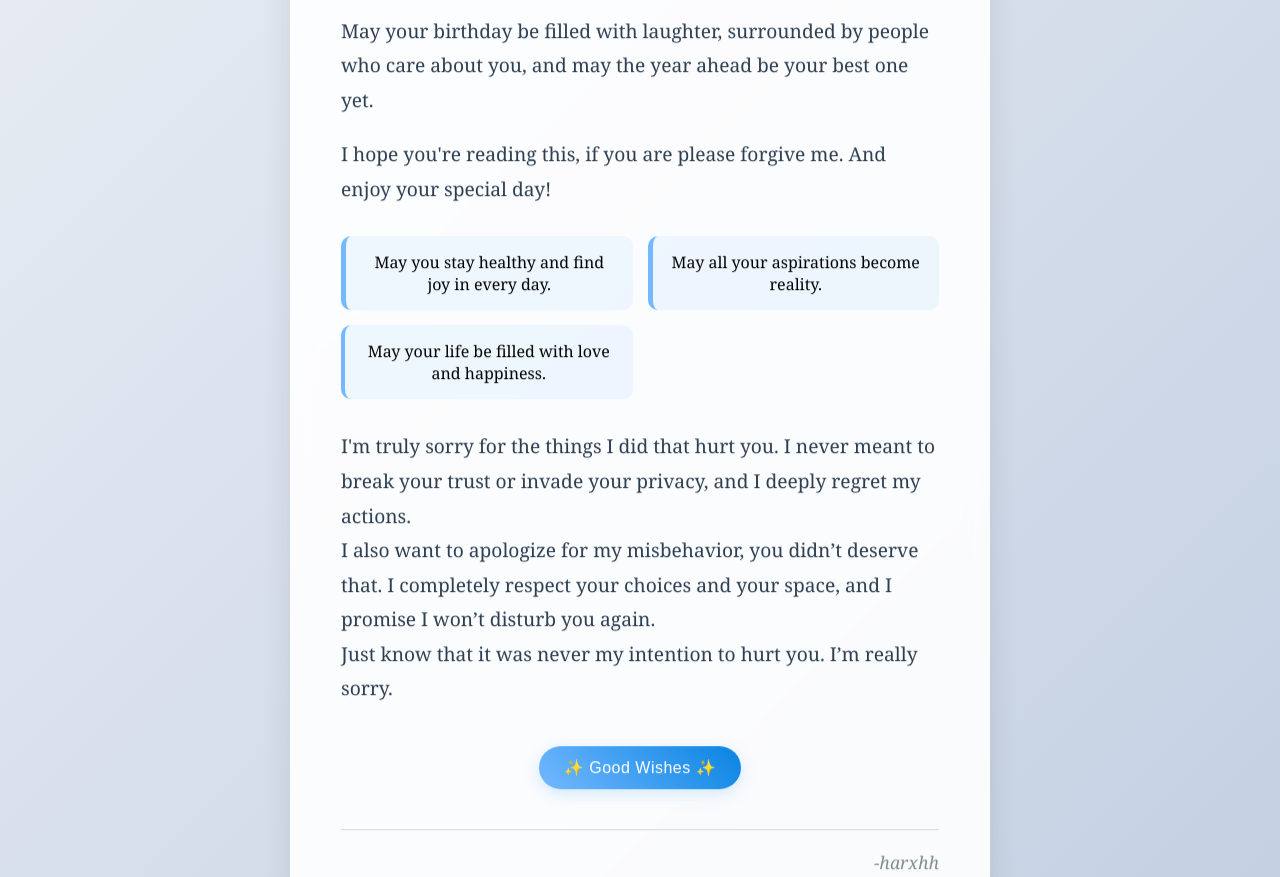
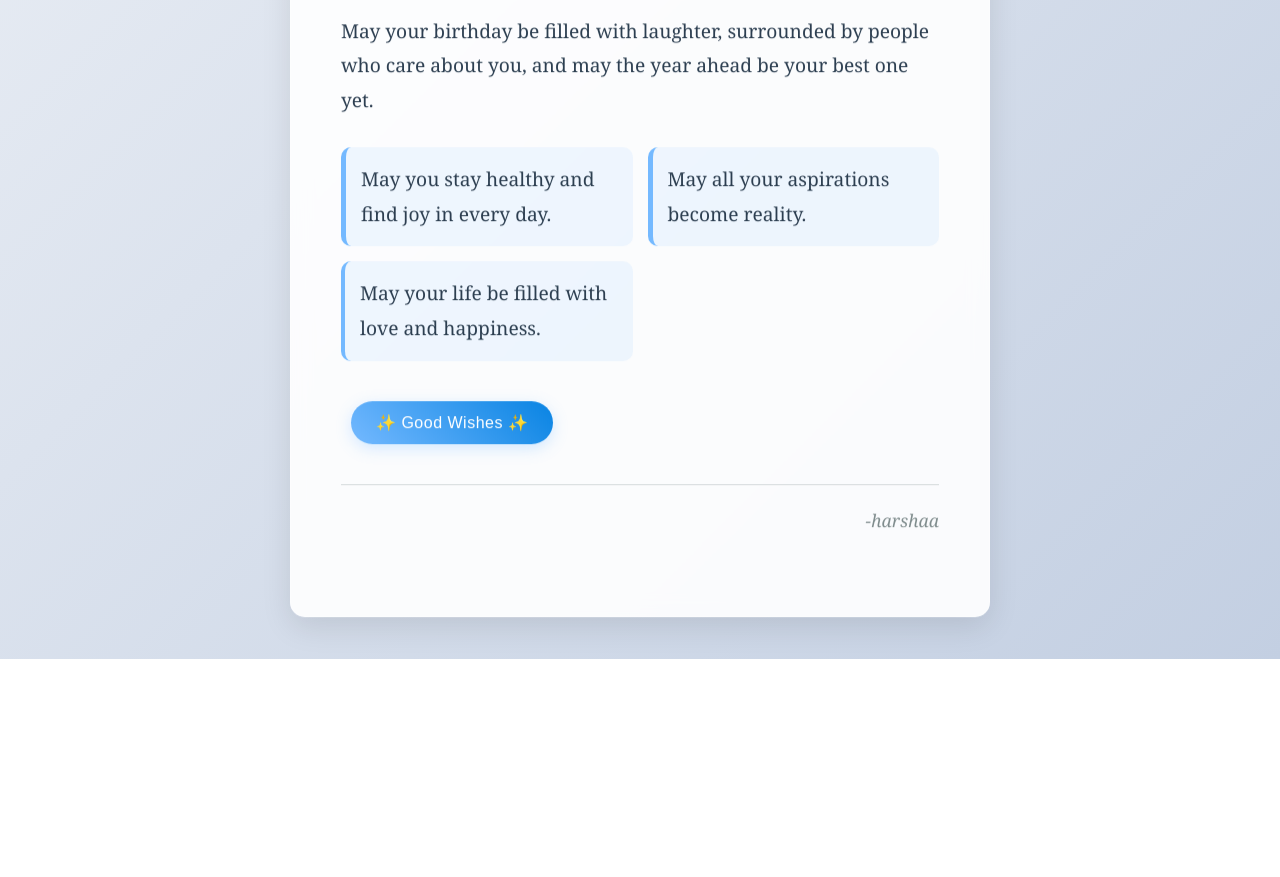
Before and after one commit to Harshaf112/bday-wish-12, a plain HTML site: page index.html in a window 1280 px wide. Shown: the part 980-1857 px from the top of the page. After the commit the page ends 1639 px from the top, so only its background shows below. Drawn offline with Linux system fonts and the light colour scheme.

Commit message:
Initial commit

```diff
--- a/index.html
+++ b/index.html
@@ -28,8 +28,6 @@
 
                 <p>May your birthday be filled with laughter, surrounded by people who care about you, and may the year ahead be your best one yet.</p>
 
-                <p>I hope you're reading this, if you are please forgive me. And enjoy your special day! </p>
-            </div>
 
             <div class="well-wishes">
                 <div class="wish-item">
@@ -43,19 +41,12 @@
                 </div>
             </div>
 
-            <div class="message-text">
-                <p>I'm truly sorry for the things I did that hurt you. I never meant to break your trust or invade your privacy, and I deeply regret my actions.
-                <br> I also want to apologize for my misbehavior, you didn’t deserve that.
-                I completely respect your choices and your space, and I promise I won’t disturb you again.
-                <br> Just know that it was never my intention to hurt you. I’m really sorry.</p>
-            </div>
-
             <button class="interactive-button" onclick="createSparkles()">
                 ✨ Good Wishes ✨
             </button>
 
             <div class="signature">
-                -harxhh
+                -harshaa
             </div>
         </div>
     </div>
```
